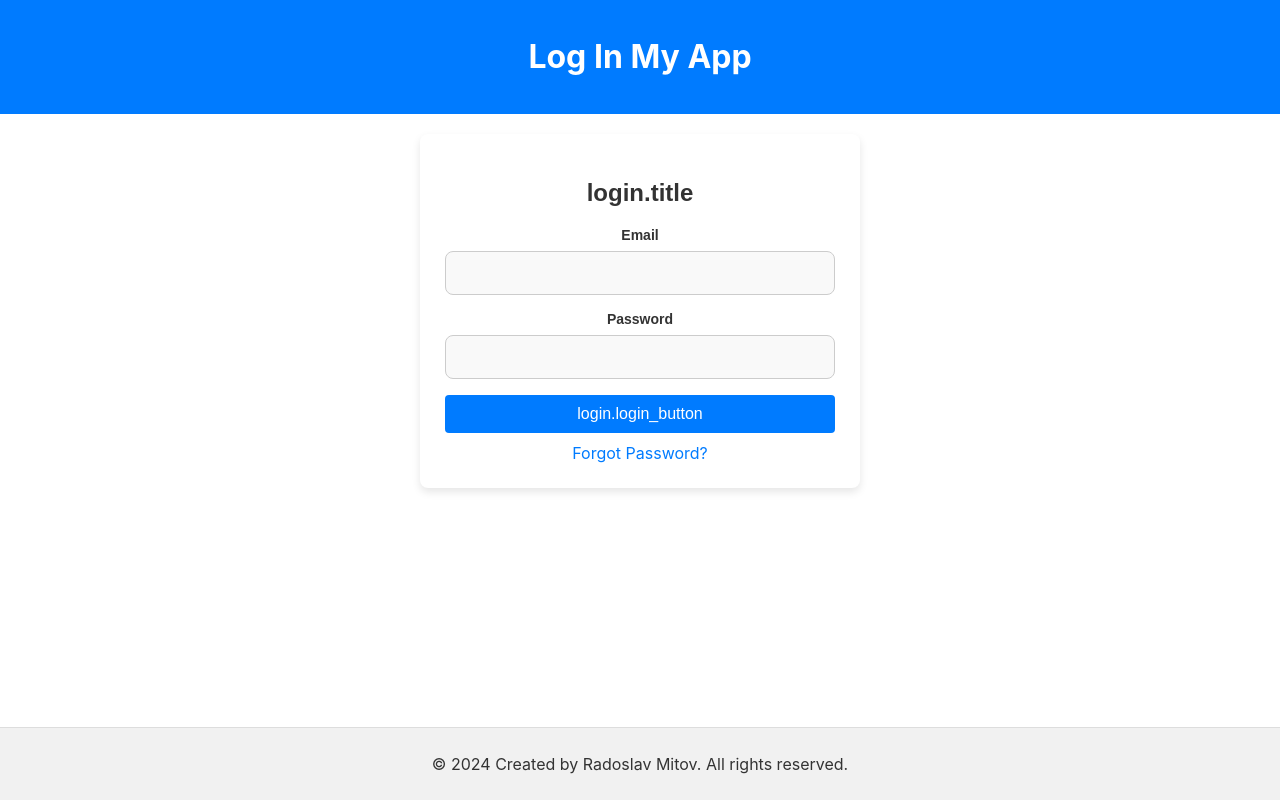
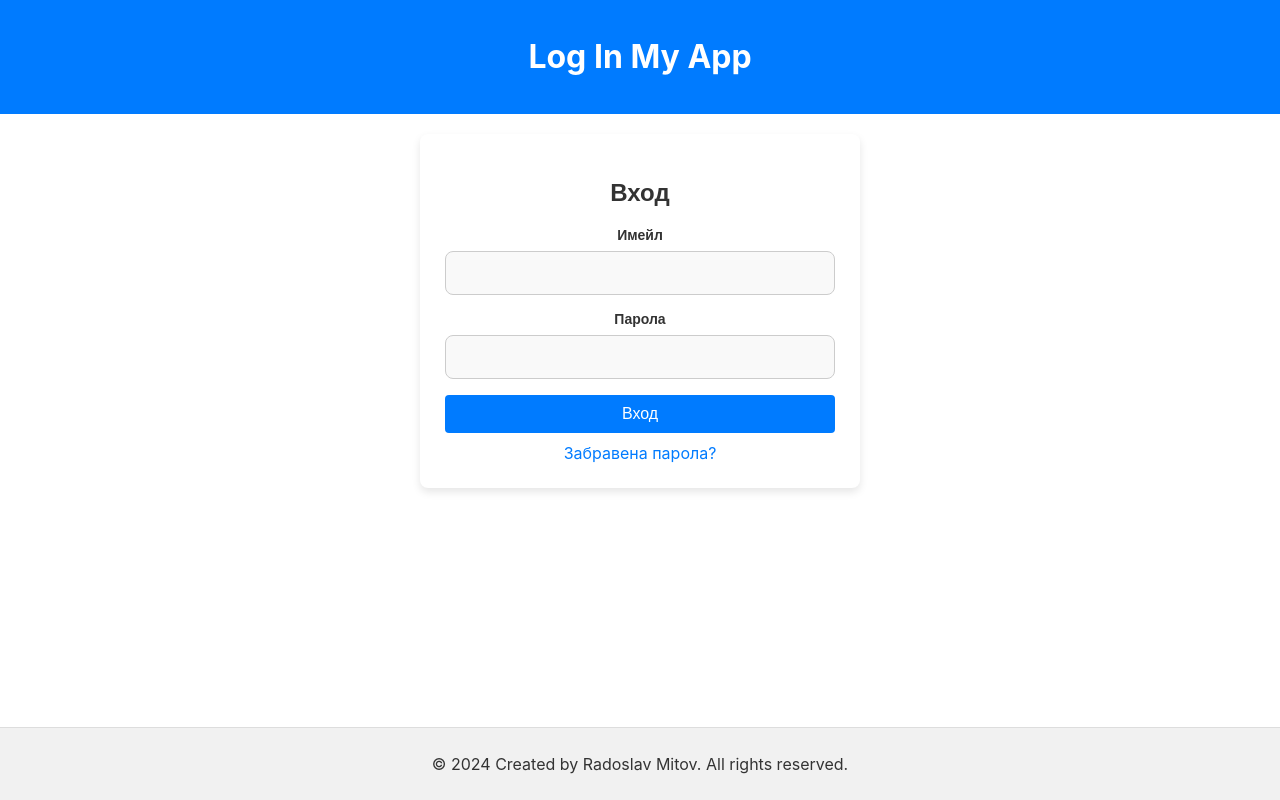
Before and after one commit to Rado-Slav/react-log-in-app, a React (Create React App) app: page / in a window 1280 px wide. Built offline with nearby package versions, Linux system fonts and the light colour scheme.

Commit message:
translations fixed, added context for global state management for language, fine tunes here and there

```diff
--- a/src/App.tsx
+++ b/src/App.tsx
@@ -1,16 +1,19 @@
 import React from 'react';
 import { AuthProvider } from './hooks/AuthContext';
+import { LanguageProvider } from './hooks/ChangeLanguage';
 import './App.css';
 import Layout from './components/Layout/Layout';
 import { AppRoutes } from './components/AppRoutes/AppRoutes';
 
 function App() {
   return (
-    <AuthProvider>
-      <Layout>
-        <AppRoutes />
-      </Layout>
-    </AuthProvider>);
+    <LanguageProvider>
+      <AuthProvider>
+        <Layout>
+          <AppRoutes />
+        </Layout>
+      </AuthProvider>
+    </LanguageProvider>);
 }
 
 export default App;
--- a/src/components/Form/Form.tsx
+++ b/src/components/Form/Form.tsx
@@ -1,4 +1,5 @@
 import React from 'react';
+import { useTranslation } from 'react-i18next';
 import Input from '../Input/Input';
 import Button from '../Button/Button';
 import './Form.css';
@@ -10,6 +11,7 @@ interface FormProps {
     onEmailChange: (e: React.ChangeEvent<HTMLInputElement>) => void;
     onPasswordChange: (e: React.ChangeEvent<HTMLInputElement>) => void;
     onSubmit: () => void;
+    language: string,
     error?: string;
     forgotPasswordLink: string;
     loginButtonLabel: string;
@@ -22,28 +24,33 @@ const Form: React.FC<FormProps> = ({
     onEmailChange,
     onPasswordChange,
     onSubmit,
+    language,
     error,
     forgotPasswordLink,
-    loginButtonLabel
-}) => (
+    loginButtonLabel,
+}) => {
+    const { t } = useTranslation('translation', { lng: language });
+
+    return (
         <div className="form-container">
             <h2>{title}</h2>
             <Input
-            label="Email"
+                label={t('login.email')}
                 type="email"
                 value={email}
                 onChange={onEmailChange}
             />
             <Input
-            label="Password"
+                label={t('login.password')}
                 type="password"
                 value={password}
                 onChange={onPasswordChange}
             />
             <Button onClick={onSubmit}>{loginButtonLabel}</Button>
             {error && <p className="error">{error}</p>}
-        <a href={forgotPasswordLink}>Forgot Password?</a>
+            <a href={forgotPasswordLink}>{t('login.forgot_password')}</a>
         </div>
     );
+};
 
 export default Form;
--- /dev/null
+++ b/src/hooks/ChangeLanguage.tsx
@@ -0,0 +1,32 @@
+import React, { createContext, useState, useContext, ReactNode } from 'react';
+import i18n from 'i18next';
+
+interface LanguageContextType {
+  language: string;
+  setLanguage: (language: string) => void;
+}
+
+const LanguageContext = createContext<LanguageContextType | undefined>(undefined);
+
+export const LanguageProvider: React.FC<{ children: ReactNode }> = ({ children }) => {
+  const [language, setLanguage] = useState<string>('bg');
+
+  const changeLanguage = (lng: string) => {
+    setLanguage(lng);
+    i18n.changeLanguage(lng);
+  };
+
+  return (
+    <LanguageContext.Provider value={{ language, setLanguage: changeLanguage }}>
+      {children}
+    </LanguageContext.Provider>
+  );
+};
+
+export const useLanguage = () => {
+  const context = useContext(LanguageContext);
+  if (context === undefined) {
+    throw new Error('useLanguage must be used within a LanguageProvider');
+  }
+  return context;
+};
--- a/src/index.tsx
+++ b/src/index.tsx
@@ -4,7 +4,7 @@ import './index.css';
 import App from './App';
 import reportWebVitals from './reportWebVitals';
 import { BrowserRouter as Router } from 'react-router-dom';
-
+import './i18n'; // Make sure to import i18n here
 
 const root = ReactDOM.createRoot(
   document.getElementById('root') as HTMLElement
--- a/src/pages/ForgotPasswordPage/ForgotPasswordPage.tsx
+++ b/src/pages/ForgotPasswordPage/ForgotPasswordPage.tsx
@@ -1,16 +1,25 @@
 import React, { useState } from 'react';
 import { useTranslation } from 'react-i18next';
+import { useLanguage } from '../../hooks/ChangeLanguage';
+
 import Input from '../../components/Input/Input';
-import './ForgotPasswordPage.css';
 import Button from '../../components/Button/Button';
 
-// Forgot Password Page Page with Translation
+import './ForgotPasswordPage.css';
+
+// Forgot Password Success Page with Translation
+
 
 const ForgotPasswordPage: React.FC = () => {
-  const { t } = useTranslation();
   const [email, setEmail] = useState('');
   const [success, setSuccess] = useState(false);
   const [error, setError] = useState('');
+
+  // Use the Language Context Hook data
+  const { language } = useLanguage();
+
+  const { t } = useTranslation('translation', { lng: language });
+
 
   // form submit
 
--- a/src/pages/ForgotPasswordSuccess/ForgotPasswordSuccess.tsx
+++ b/src/pages/ForgotPasswordSuccess/ForgotPasswordSuccess.tsx
@@ -1,10 +1,15 @@
 import React from 'react';
 import { useTranslation } from 'react-i18next';
+import { useLanguage } from '../../hooks/ChangeLanguage';
 
 // Forgot Password Success Page with Translation
 
 const ForgotPasswordSuccess: React.FC = () => {
-  const { t } = useTranslation();
+
+  // Use the Language Context Hook data
+  const { language } = useLanguage();
+
+  const { t } = useTranslation('translation', { lng: language });
   return <div>{t('forgot_password.success')}</div>;
 };
 
--- a/src/pages/HomePage/HomePage.css
+++ b/src/pages/HomePage/HomePage.css
@@ -16,3 +16,14 @@
   align-items: center;
   justify-content: center;
 }
+
+.login-success-container .welcome-img {
+  max-width: 100%;
+  height: auto;
+  margin-bottom: 20px;
+  border-radius: 8px;
+}
+
+.login-success-container .welcome-img {
+  border-radius: 5px;
+}
--- a/src/pages/HomePage/HomePage.tsx
+++ b/src/pages/HomePage/HomePage.tsx
@@ -1,11 +1,14 @@
 import React from 'react';
 import { useTranslation } from 'react-i18next';
 import { useNavigate } from 'react-router-dom';
+import { useLanguage } from '../../hooks/ChangeLanguage';
 import Button from '../../components/Button/Button';
 import './HomePage.css'; // Import the CSS file for styling
+import loveSpainImage from '../../assets/img/love-spain.webp'; // Import the image
+
 
 const HomePage: React.FC = () => {
-  const { t } = useTranslation();
+
   const navigate = useNavigate();
 
   const handleLogout = () => {
@@ -19,10 +22,16 @@ const HomePage: React.FC = () => {
     navigate('/');
   };
 
+   // Use the Language Context Hook data
+   const { language } = useLanguage();
+
+   const { t } = useTranslation('translation', { lng: language });
+
   return (
     <div className="login-success-container">
-      <h1>{t('login.success_title')}</h1>
+      <h1>{t('login.success')}</h1>
       <p>{t('login.success_message')}</p>
+      <img className="welcome-img" src={loveSpainImage} alt="Love Spain" />
       <Button onClick={handleLogout}>{t('login.logout_button')}</Button>
     </div>
   );
--- a/src/pages/LoginPage/LoginPage.tsx
+++ b/src/pages/LoginPage/LoginPage.tsx
@@ -2,17 +2,22 @@ import React, { useState } from 'react';
 import { useTranslation } from 'react-i18next';
 import { useNavigate } from 'react-router-dom';
 import { useAuth } from '../../hooks/AuthContext';
+import { useLanguage } from '../../hooks/ChangeLanguage';
 import loginCredentials from '../../data/loginCredentials.json';
 import './LoginPage.css';
 import Form from '../../components/Form/Form';
 
 const LoginPage: React.FC = () => {
-  const { t } = useTranslation('translation', { lng: 'bg' });
   const navigate = useNavigate();
   const { login, isAuthenticated } = useAuth();
   const [email, setEmail] = useState('');
   const [password, setPassword] = useState('');
   const [error, setError] = useState('');
+
+  // Use the Language Context Hook data
+  const { language } = useLanguage();
+
+  const { t } = useTranslation('translation', { lng: language });
 
   const handleLogin = () => {
     const user = loginCredentials.find(
@@ -42,6 +47,7 @@ const LoginPage: React.FC = () => {
         onEmailChange={(e) => setEmail(e.target.value)}
         onPasswordChange={(e) => setPassword(e.target.value)}
         onSubmit={handleLogin}
+        language={language}
         error={error}
         forgotPasswordLink="/forgot-password"
         loginButtonLabel={t('login.login_button')}
--- a/src/pages/PageNotFound/PageNotFound.tsx
+++ b/src/pages/PageNotFound/PageNotFound.tsx
@@ -1,15 +1,23 @@
 import React from 'react';
 import { Link } from 'react-router-dom';
 import './PageNotFound.css';
+import { useTranslation } from 'react-i18next';
+import { useLanguage } from '../../hooks/ChangeLanguage';
 
 const PageNotFound: React.FC = () => {
-  return (
-    <div className="page-not-found">
-      <h1>404</h1>
-      <p>Oops! The page you're looking for does not exist.</p>
-      <Link to="/" className="back-home-link">Go to Home Page</Link>
-    </div>
-  );
+
+    // Use the Language Context Hook data
+    const { language } = useLanguage();
+
+    const { t } = useTranslation('translation', { lng: language });
+
+    return (
+        <div className="page-not-found">
+            <h1>404</h1>
+            <p>{t('not_found.error')}</p>
+            <Link to="/" className="back-home-link">{t('not_found.button')}</Link>
+        </div>
+    );
 };
 
 export default PageNotFound;
--- a/src/translations/bg.json
+++ b/src/translations/bg.json
@@ -4,14 +4,21 @@
     "email": "Имейл",
     "password": "Парола",
     "login_button": "Вход",
+    "logout_button": "Излез",
     "forgot_password": "Забравена парола?",
     "success": "Успешен вход!",
+    "success_message": "Какво прекрасно време за почивка!",
     "error": "Невалидни данни, моля опитайте отново."
   },
   "forgot_password": {
     "title": "Забравена парола",
     "email": "Имейл",
     "submit_button": "Изпрати",
-      "success": "Линк за нулиране беше изпратен на вашия имейл."
+    "success": "Линк за нулиране беше изпратен на вашия имейл.",
+    "error": "Моля добавете валиден имейл адрес."
+  },
+  "not_found": {
+    "error": "Упс! Няма такава страница!",
+    "button": "Обратно към началната страница"
   }
 }
--- a/src/translations/en.json
+++ b/src/translations/en.json
@@ -4,14 +4,21 @@
       "email": "Email",
       "password": "Password",
       "login_button": "Login",
+      "logout_button": "Logout",
       "forgot_password": "Forgot Password?",
       "success": "Login Successful!",
+      "success_message": "What a lovely time for a vacation!",
       "error": "Invalid credentials, please try again."
     },
     "forgot_password": {
       "title": "Forgot Password",
       "email": "Email",
       "submit_button": "Submit",
-      "success": "A reset link has been sent to your email."
+      "success": "A reset link has been sent to your email.",
+      "error": "Please enter a valid email."
+    },
+    "not_found": {
+      "error": "Oops! The page you're looking for does not exist.",
+      "button": "Go to Home Page"
     }
   }
```
Also changed, not shown: src/assets/img/love-spain.webp (added), 1 other file (tests, documents, lock files or other folders). Lines whose indentation alone changed are shown as unchanged.
